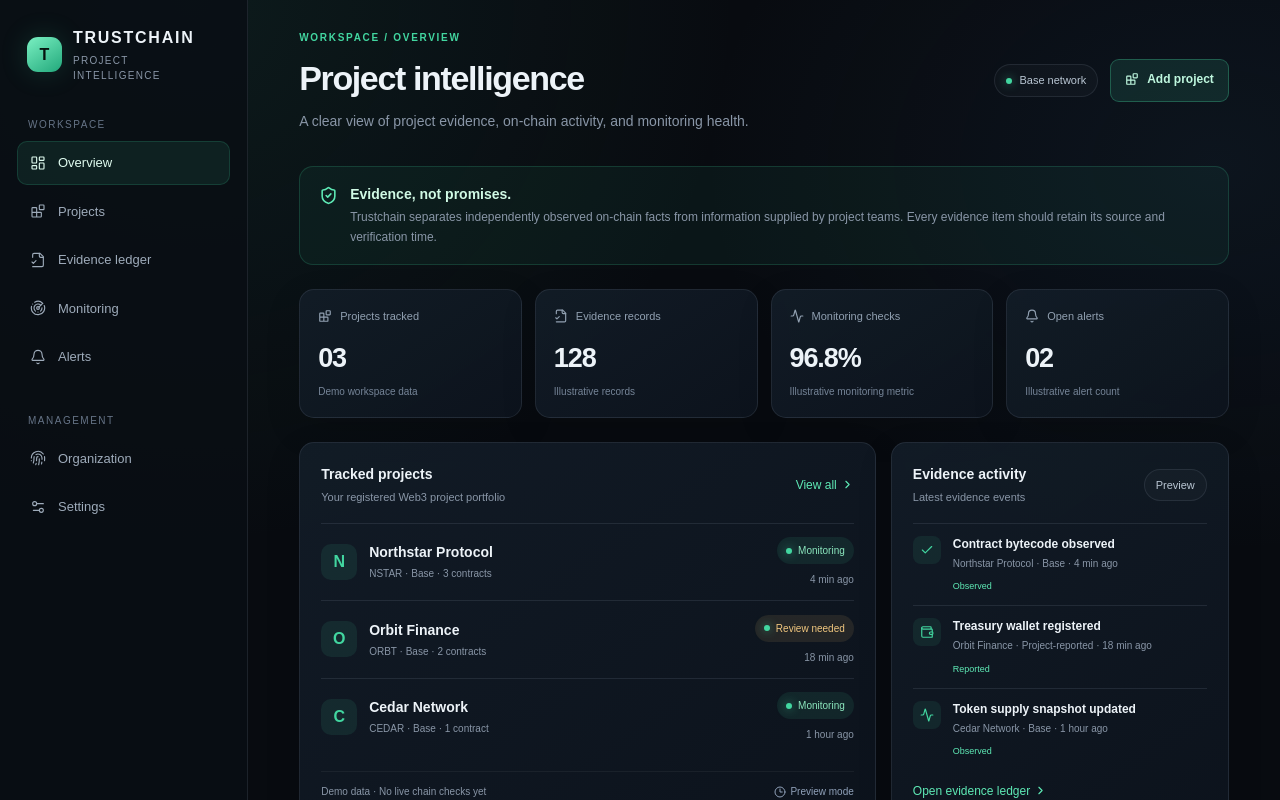
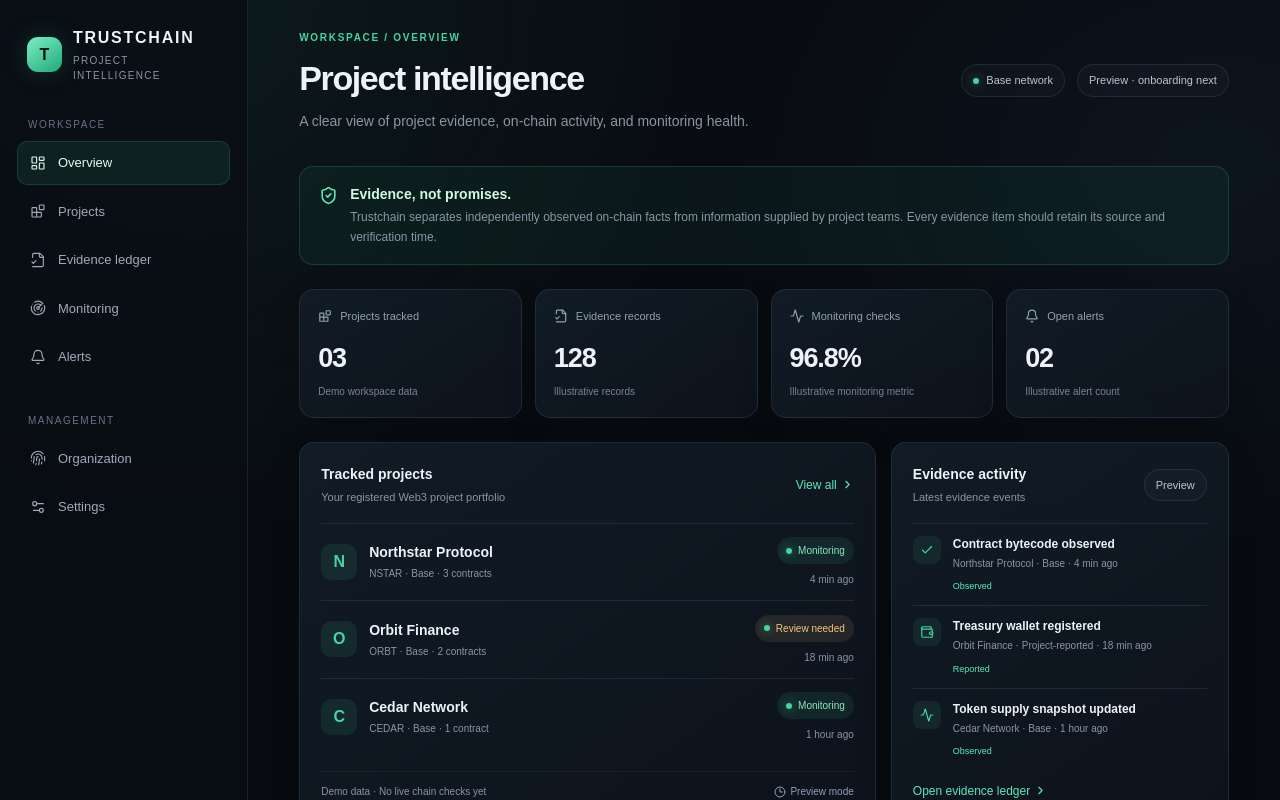
Before and after one commit to BlesUstetu/TRUSTCHAIN, a Next.js app: page / in a window 1280 px wide. Shown: the top 800 px of the page. Built offline with nearby package versions, Linux system fonts and the light colour scheme.

Commit message:
fix: label project onboarding as upcoming

```diff
--- a/app/page.tsx
+++ b/app/page.tsx
@@ -64,7 +64,7 @@ export default function Home() {
           </div>
           <div className="flex items-center gap-3">
             <span className="pill"><span className="dot"/> Base network</span>
-            <button className="button"><span className="inline-flex items-center gap-2"><Blocks size={14}/> Add project</span></button>
+            <span className="pill">Preview · onboarding next</span>
           </div>
         </header>
 
```
